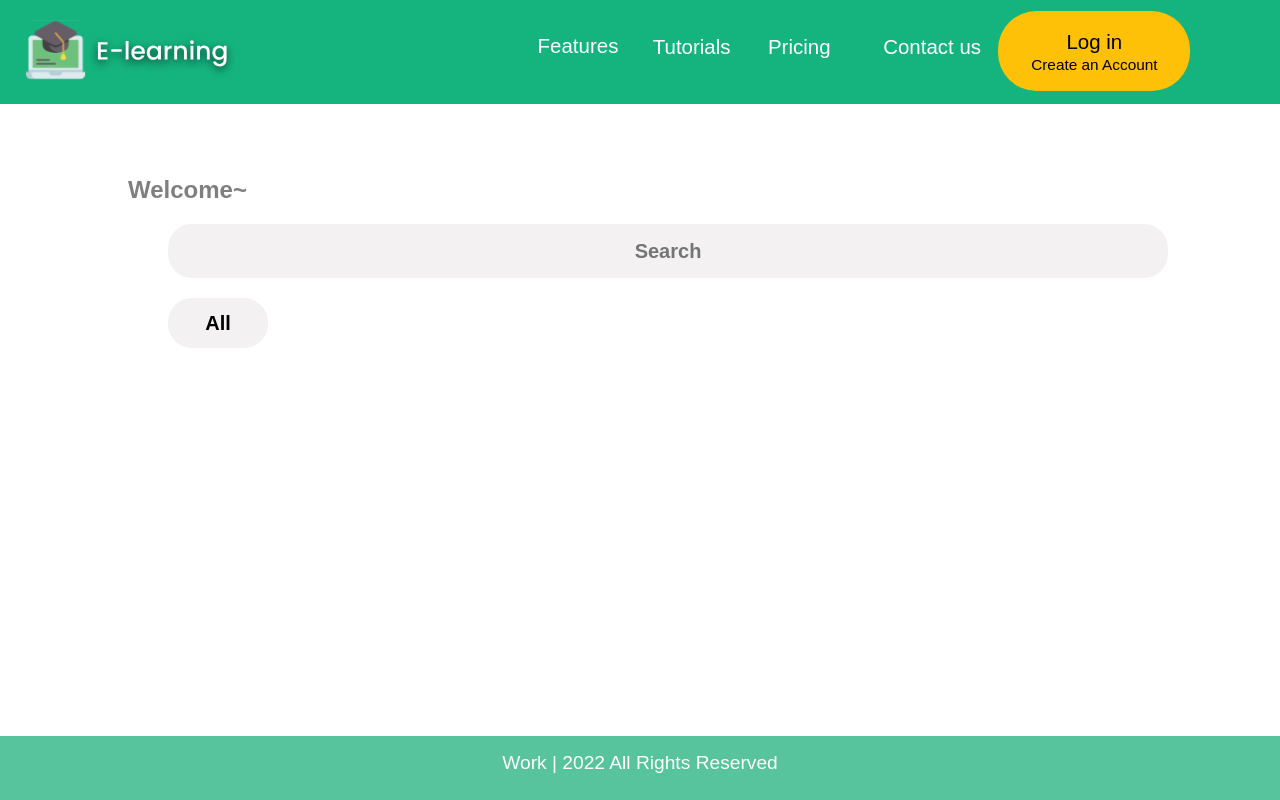
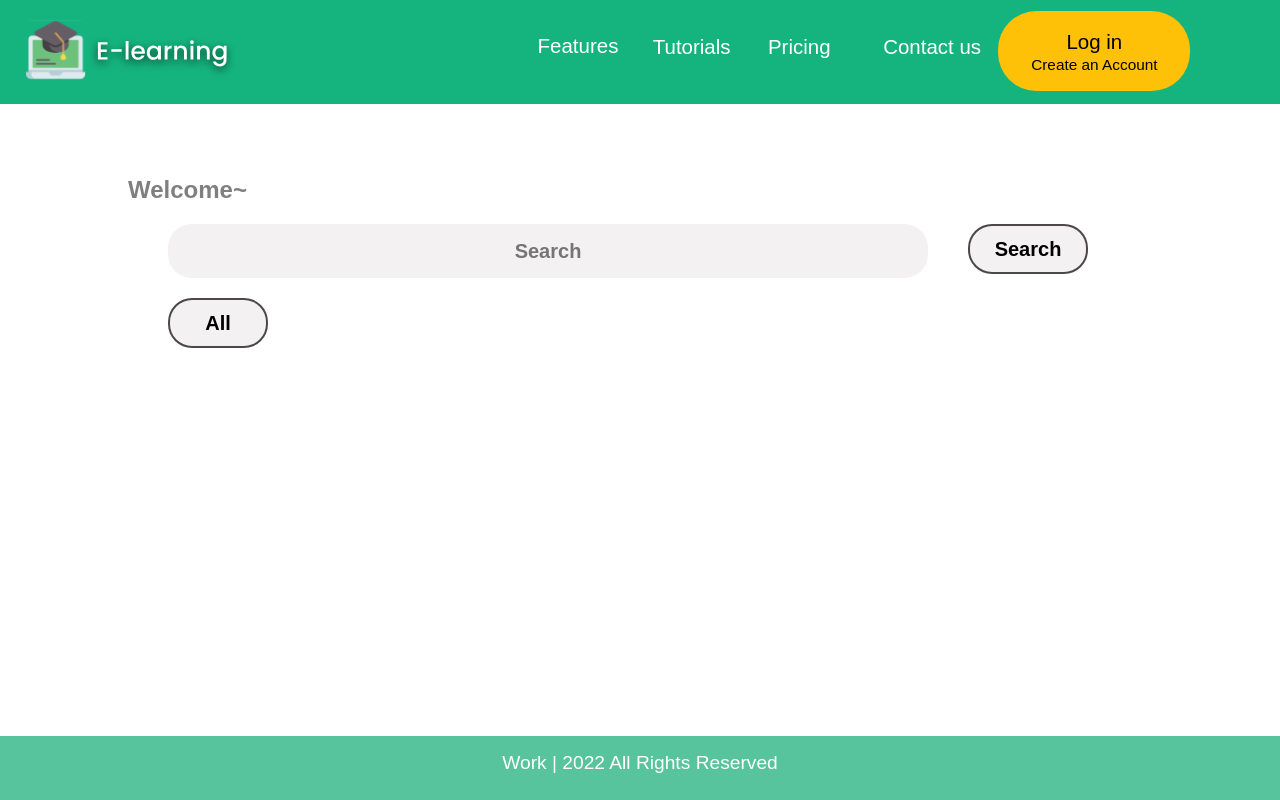
Before and after one commit to wellyhsu/emi_frontend, a Next.js app: page /Student_view_page in a window 1280 px wide. Built offline with nearby package versions, Linux system fonts and the light colour scheme; no server answers.

Commit message:
update(10/20)

```diff
--- a/components/Header.js
+++ b/components/Header.js
@@ -35,15 +35,17 @@ function link_click(){
 export const Header = () => {
     const router = useRouter();
     const [token, setToken] = useState('null');
+    const [User, setUser] = useState('null');
 
     useEffect(() => {
         console.log("Header Trigger");
-        const storedToken = Cookies.get('token');
-        setToken(storedToken);
-    }, [])
+        setToken(Cookies.get('token'));                   //" "中間字串
+        setUser(Cookies.get('userName')?.substring(1, Cookies.get('userName').lastIndexOf(`"`)));
+    },[])
 
     console.log("~~token~~", Cookies.get('token'));
-    console.log("storageValue type ->", typeof(token));
+    console.log("~~User~~", Cookies.get('userName'));
+    console.log("storedToken ->", token);
 
     if ((token == "null") || (token == null) || (token == "undefined")){    //未登入
         console.log("router.pathname=",router.pathname);
@@ -200,7 +202,7 @@ export const Header = () => {
     }
     else {
         console.log("login!!");
-        const User = Cookies.get('username');
+        console.log("~~User~~", User);
         return (
             <header style={{position: "relative",zIndex: "4"}}>
                 <li className={styles.Home_Logo}>
@@ -347,13 +349,8 @@ export const Header = () => {
                                     />
                                 </div>
                                 <div id="UserName" className={styles.user_button_word}>
-                                    User01
+                                    {User}
                                 </div>
-{/*
-                               <Script>
-                                    document.getElementById("UserName").innerHTML = User;
-                                </Script>
-*/}
                             </button>
                         </Link>
                     </li>
@@ -363,4 +360,5 @@ export const Header = () => {
 
     }
 
+
 }
--- a/pages/Student_view_page.tsx
+++ b/pages/Student_view_page.tsx
@@ -96,6 +96,114 @@ export default function Account_Archive() {
       console.log("D_video_array=", video_array);
 
       setVideo_Number(video_number-1);
+  }
+
+  function Search()
+  {
+    //取得使用者搜尋之 影片路徑、檔名
+    fetch(process.env.NEXT_PUBLIC_API_URL + process.env.NEXT_PUBLIC_API_get_video + UserName, {
+      method: 'GET',
+    })
+      .then((response) => {
+          console.log('response=',response);
+          var information = response.json();
+          console.log('info^^',information);
+          return information;
+      })
+      .then((data) => {
+        console.log("data=",data[0]);
+        console.log("Video_Number=", video_number);
+        for(i=0; i<video_number; i++)
+        {
+          console.log("key=", index);
+          video_path = data[index];  //把每個影片URL存下來
+          video_path_array.push(video_path);
+          console.log("A_video_path=",video_path);
+
+          data_video_name = String(data[i])?.substring(String(data[i])?.lastIndexOf(`/`)+1);
+          Video_Name_array.push(data_video_name);
+
+          const VideoElement = (
+            <Archive_View_video
+              key={"video" + index}
+              button_id={"video" + index}
+              videoName={Video_Name_array[i]}
+              view_video={preview_video}              />
+          );
+
+          Video_array.push(VideoElement);
+          video_ID_array.push(index);
+          index++;
+        }
+
+        setVideoNameArray([]);
+        const send_Video_Name = [...video_name_array];    //用於建立副本，渲染畫面
+        send_Video_Name.push(Video_Name_array);
+        setVideoNameArray(send_Video_Name);
+
+        setVideoArray([]);
+        const send_Video = [...video_array];    //用於建立副本，渲染畫面
+        send_Video.push(Video_array);
+        setVideoArray(send_Video);
+
+        console.log("F_Video_Name=", video_name_array);
+        console.log("F_video_array=", video_array);
+      })
+      .catch((error) => console.log("error", error));
+  }
+
+  function ShowAllVideo()
+  {
+    //取得使用者影片路徑、檔名
+    fetch(process.env.NEXT_PUBLIC_API_URL + process.env.NEXT_PUBLIC_API_get_video + UserName, {
+      method: 'GET',
+    })
+      .then((response) => {
+          console.log('response=',response);
+          var information = response.json();
+          console.log('info^^',information);
+          return information;
+      })
+      .then((data) => {
+        console.log("data=",data[0]);
+        console.log("Video_Number=", video_number);
+        for(i=0; i<video_number; i++)
+        {
+          console.log("key=", index);
+          video_path = data[index];  //把每個影片URL存下來
+          video_path_array.push(video_path);
+          console.log("A_video_path=",video_path);
+
+          data_video_name = String(data[i])?.substring(String(data[i])?.lastIndexOf(`/`)+1);
+          Video_Name_array.push(data_video_name);
+
+          const VideoElement = (
+            <Archive_View_video
+              key={"video" + index}
+              button_id={"video" + index}
+              videoName={Video_Name_array[i]}
+              view_video={preview_video}              />
+          );
+
+          Video_array.push(VideoElement);
+          video_ID_array.push(index);
+          index++;
+        }
+
+        setVideoNameArray([]);
+        const send_Video_Name = [...video_name_array];    //用於建立副本，渲染畫面
+        send_Video_Name.push(Video_Name_array);
+        setVideoNameArray(send_Video_Name);
+
+        setVideoArray([]);
+        const send_Video = [...video_array];    //用於建立副本，渲染畫面
+        send_Video.push(Video_array);
+        setVideoArray(send_Video);
+
+        console.log("F_Video_Name=", video_name_array);
+        console.log("F_video_array=", video_array);
+      })
+      .catch((error) => console.log("error", error));
   }
 
   useLayoutEffect(() => {
@@ -239,8 +347,9 @@ export default function Account_Archive() {
             </div>
           </div>
 
-          <div className={styles.Account_My_Creations}>
+          <div style={{width:"100%"}} className={styles.Account_My_Creations}>
             Welcome~
+            <div style={{width:"100%",display: "flex"}}>
               <input
                 type="text"
                 name='Search'
@@ -248,9 +357,12 @@ export default function Account_Archive() {
                 ref={videoRef}
                 className={styles.Search}
               >
-
               </input>
-            <button className={styles.AllVideo}>
+              <button className={styles.SearchButton} onClick={Search}>
+                Search
+              </button>
+            </div>
+            <button className={styles.AllVideo} onClick={ShowAllVideo}>
               All
             </button>
           </div>
--- a/pages/VE_upload_file_page.tsx
+++ b/pages/VE_upload_file_page.tsx
@@ -222,6 +222,7 @@ export default function VE_upload_file_page() {
                         results.push(data);    //將後端後端傳回的資料放到results
                         if(Chunk_Number == chunks.length)
                         {                                  //取得video_path
+                            console.log("data=", data);
                             Cookies.set('video_path' ,data?.substring(12, data?.lastIndexOf("W")));
                             console.log("video_path=", Cookies.get('video_path'));
                             document.getElementById('Finish').style = "display: inline-block";
--- a/styles/Home.module.css
+++ b/styles/Home.module.css
@@ -226,6 +226,10 @@ ul.Layerout ul li:hover {
   z-index: 1;
   top: 0.1em;
   left: -1.5em;
+
+  overflow: hidden;
+  white-space: nowrap;
+  text-overflow: ellipsis;
 
   text-align: center;
   font-size: 1.4vw;
@@ -3293,7 +3297,7 @@ select.option{
 
 .Search{
   display: block;
-  width: 50em;
+  width: 38em;
   height: 2.7em;
   font-size: 20px;
   font-family: 'Poppins',Arial;
@@ -3305,11 +3309,40 @@ select.option{
 
   border-radius: 1.2em;
   border: none;
+
   background-color: rgba(243, 241, 241, 1);
 
   margin-top: 1em;
   margin-bottom: 1em;
   margin-left: 2em;
+}
+
+.SearchButton{
+  display: inline-block;
+  width: 6em;
+  height: 2.5em;
+  cursor: pointer;
+
+  font-size: 20px;
+  font-family: 'Poppins',Arial;
+  font-style: normal;
+  font-weight: 600;
+  text-align: center;
+  line-height: 28px;
+  color: rgba(0, 0, 0, 1);
+
+  border-radius: 1.2em;
+  border-style: solid;
+  border-width: 2px;
+  border-color: rgba(70, 66, 66, 0.961);
+
+  background-color: rgba(243, 241, 241, 1);
+
+  margin-top: 1em;
+  margin-left: 2em;
+}
+.SearchButton:hover{
+  transform: scale(1.02);
 }
 
 .AllVideo{
@@ -3327,7 +3360,10 @@ select.option{
   color: rgba(0, 0, 0, 1);
 
   border-radius: 1.2em;
-  border: none;
+  border-style: solid;
+  border-width: 2px;
+  border-color: rgba(70, 66, 66, 0.961);
+
   background-color: rgba(243, 241, 241, 1);
 
   margin-left: 2em;
```
Lines whose indentation alone changed are shown as unchanged.
